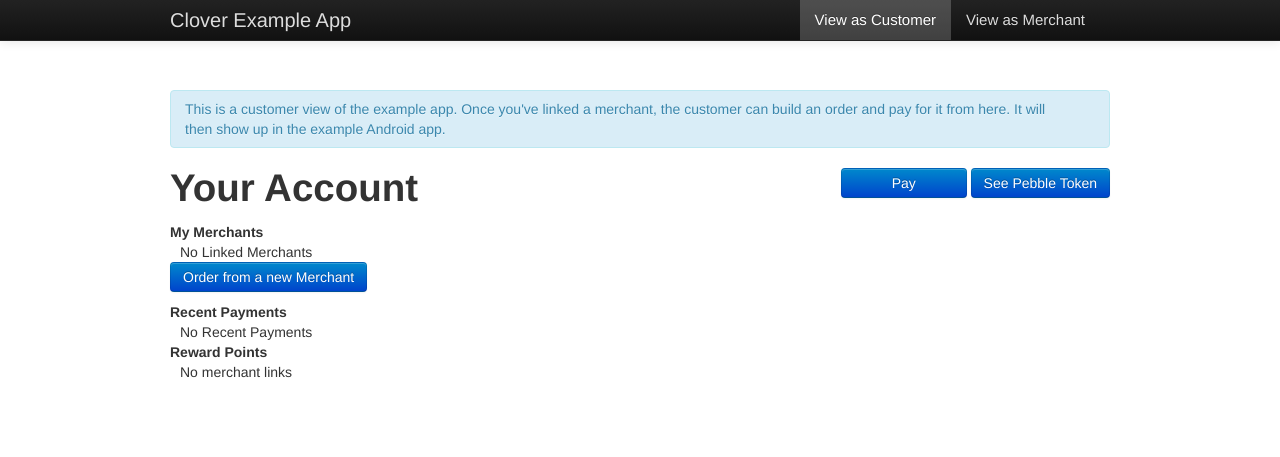
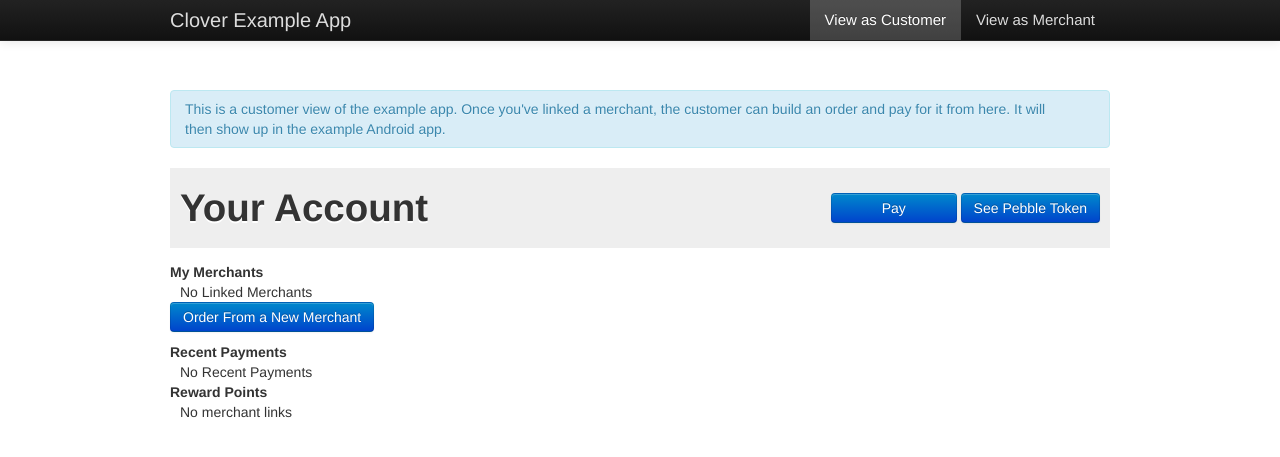
Before and after one commit to f-x-dx/example-server, a Python web app: template src/application/templates/customer_home.html in a window 1280 px wide. Shown: the top 457 px of the page. Run offline with Jinja, Linux system fonts and the light colour scheme; the template is opened without the code that fills it, so the values that code supplies are empty; some libraries are stand-ins or nearby versions.

Commit message:
move some things around. capitalize buttons.

```diff
--- a/src/application/static/css/main.css
+++ b/src/application/static/css/main.css
@@ -36,7 +36,16 @@
 
 .navbar .nav {
 	float:right;
-	margin 0 0 0 10px;
+	margin:0;
+}
+
+.title {
+	padding: 10px;
+	background: #eee;
+}
+
+h1 {
+	text-shadow: 0px 2px 0px #fff;
 }
 
 .merch .navbar-inner {
@@ -59,6 +68,19 @@
 	float: right;
 }
 
+.top15 {
+	margin-top: 15px;
+}
+
+.left10 {
+	margin-left: 10px;
+}
+
+.merchantInfo {
+	padding: 10px 0;
+	font-size:16px;
+}
+
 .customer-actions .btn {
 	min-width:100px;
 }
--- a/src/application/templates/customer_home.html
+++ b/src/application/templates/customer_home.html
@@ -3,7 +3,8 @@
 {% block content %}
 
 <div class="alert alert-info">This is a customer view of the example app. Once you've linked a merchant, the customer can build an order and pay for it from here. It will then show up in the example Android app.</div>
-<div class="right customer-actions">
+<div class="title">
+	<div class="right customer-actions top15">
 		<a class="btn btn-primary" href="{{  url_for('show_qr_code')  }}">
 		  Pay
 		</a>
@@ -12,6 +13,7 @@
 		</a>
 	</div>
 	<h1>Your Account</h1>
+</div>
 <div>
   <dl>
     <dt>My Merchants</dt>
@@ -48,7 +50,7 @@
     {% endif %}
     <p>
       <a class="btn btn-primary" id="relink-cc" href="{{ url_for('list_merchants')  }}">
-        Order from a new Merchant
+        Order From a New Merchant
       </a>
     </p>
     <dt>Recent Payments</dt>
```
Also changed, not shown: src/application/templates/merchant_home.html (+21 -20 lines). Lines whose indentation alone changed are shown as unchanged.
